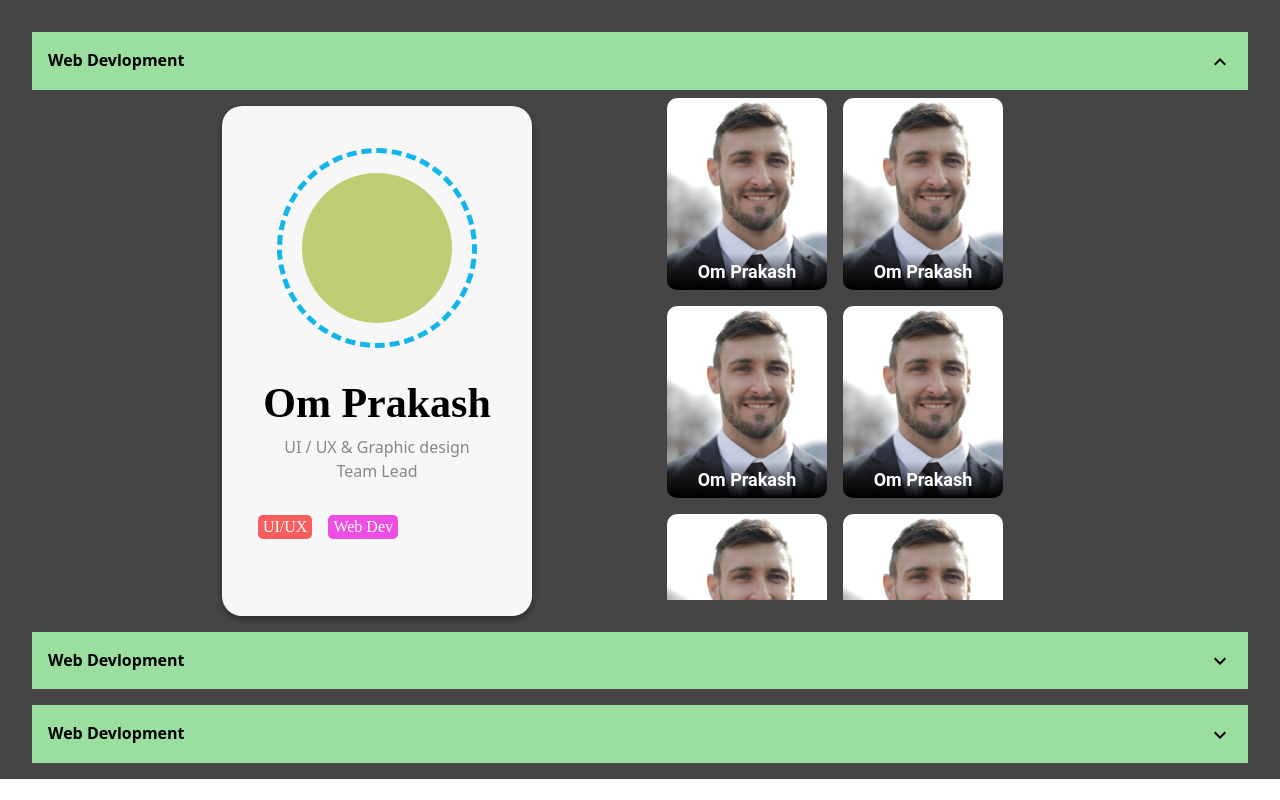
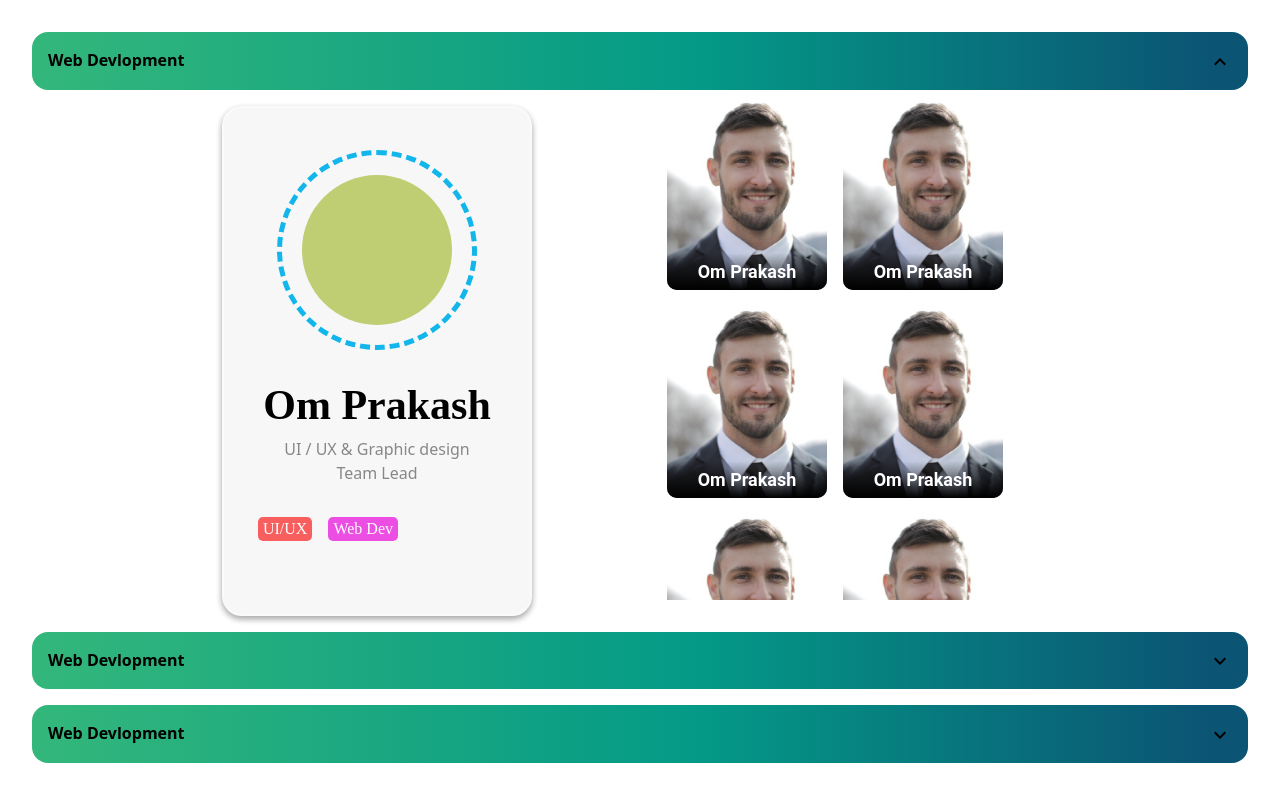
Before and after one commit to OmPr366/testingComponents, a React (Create React App) app: page / in a window 1280 px wide. Built offline with nearby package versions, Linux system fonts and the light colour scheme.

Commit message:
Title rounded

```diff
--- a/src/components/Card.css
+++ b/src/components/Card.css
@@ -17,10 +17,11 @@
     margin-top: 1rem;
 
     box-shadow: rgba(0, 0, 0, 0.16) 0px 3px 6px, rgba(0, 0, 0, 0.23) 0px 3px 6px;
+    border: 2px solid #fafafa;
   }
 
   .card:hover{
-    border: 5px solid #12B6EB;
+    border: 2px solid #12B6EB;
   }
 
   .circleBorder {
--- a/src/components/Part.js
+++ b/src/components/Part.js
@@ -4,27 +4,38 @@ import SmallCard from "./SmallCard";
 import "./Part.css";
 import { motion } from "framer-motion";
 
-
 const Part = () => {
   return (
-    <div       className="webAccord"
-
-    >
-    <motion.div className="webCard"
+    <div className="webAccord">
+      <motion.div
+        className="webCard"
         animate={{
-    marginLeft:0
+          marginLeft: 0,
         }}
         initial={{
-    marginLeft:"-100vw"
+          marginLeft: "-100vw",
         }}
-    ><Card /></motion.div>
+        transition={{
+          type: "spring",
+          stiffness:800,
+          damping:100
+        }}
+      >
+        <Card />
+      </motion.div>
 
-      <motion.div className="allMembers"
+      <motion.div
+        className="allMembers"
         animate={{
-        marginRight:0
+          marginRight: 0,
         }}
         initial={{
-        marginRight:"-100vw"
+          marginRight: "-100vw",
+        }}
+        transition={{
+          type: "spring",
+          stiffness:800,
+          damping:100
         }}
       >
         <SmallCard />
@@ -37,7 +48,6 @@ const Part = () => {
         <SmallCard />
         <SmallCard />
         <SmallCard />
-
       </motion.div>
     </div>
   );
--- a/src/components/SelfAcc.css
+++ b/src/components/SelfAcc.css
@@ -1,13 +1,12 @@
 .myAccord{
     width: 100%;
-    background-color: rgb(70, 68, 68);
     padding: 1rem 2rem;
 }
 .myAccord .title{
     padding: 1rem;
     display: flex;
     justify-content: space-between;
-    background-color: rgb(154, 223, 160);
+    background: linear-gradient(90deg, #33B77B 0%, #049A87 54.41%, #0B5474 97.04%);
 }
 
 .details{
--- a/src/components/SelfAcc.js
+++ b/src/components/SelfAcc.js
@@ -32,9 +32,9 @@ const SelfAcc = () => {
     return (
         <div className='myAccord'>
             <div className='accord accord1'>
-                <div className='title'  >
+                <div className='title rounded-2xl '  >
                     <div className='titleName font-bold'>Web Devlopment</div>
-                    <div className='accordIcon cursor-pointer' onClick={()=>setAccVal("one",!allAcc.one)}> {allAcc.one?<KeyboardArrowUpIcon/>:<KeyboardArrowDownIcon/>}</div>
+                    <div className='accordIcon cursor-pointer  ' onClick={()=>setAccVal("one",!allAcc.one)}> {allAcc.one?<KeyboardArrowUpIcon/>:<KeyboardArrowDownIcon/>}</div>
                 </div>
 
                 {allAcc.one?
@@ -60,7 +60,7 @@ const SelfAcc = () => {
 
             {/* Accord 2 */}
             <div className='accord accord2'>
-                <div className='title'  >
+                <div className='title rounded-2xl'  >
                     <div className='titleName font-bold'>Web Devlopment</div>
                     <div className='accordIcon cursor-pointer'  onClick={()=>setAccVal("two",!allAcc.two)}> {allAcc.two?<KeyboardArrowUpIcon/>:<KeyboardArrowDownIcon/>}</div>
                 </div>
@@ -88,7 +88,7 @@ const SelfAcc = () => {
 
             {/* Accord 3 */}
             <div className='accord accord3'>
-                <div className='title'  >
+                <div className='title rounded-2xl'  >
                     <div className='titleName font-bold'>Web Devlopment</div>
                     <div className='accordIcon cursor-pointer' onClick={()=>setAccVal("three",!allAcc.three)}> {allAcc.three?<KeyboardArrowUpIcon/>:<KeyboardArrowDownIcon/>}</div>
                 </div>
```
Lines whose indentation alone changed are shown as unchanged.
